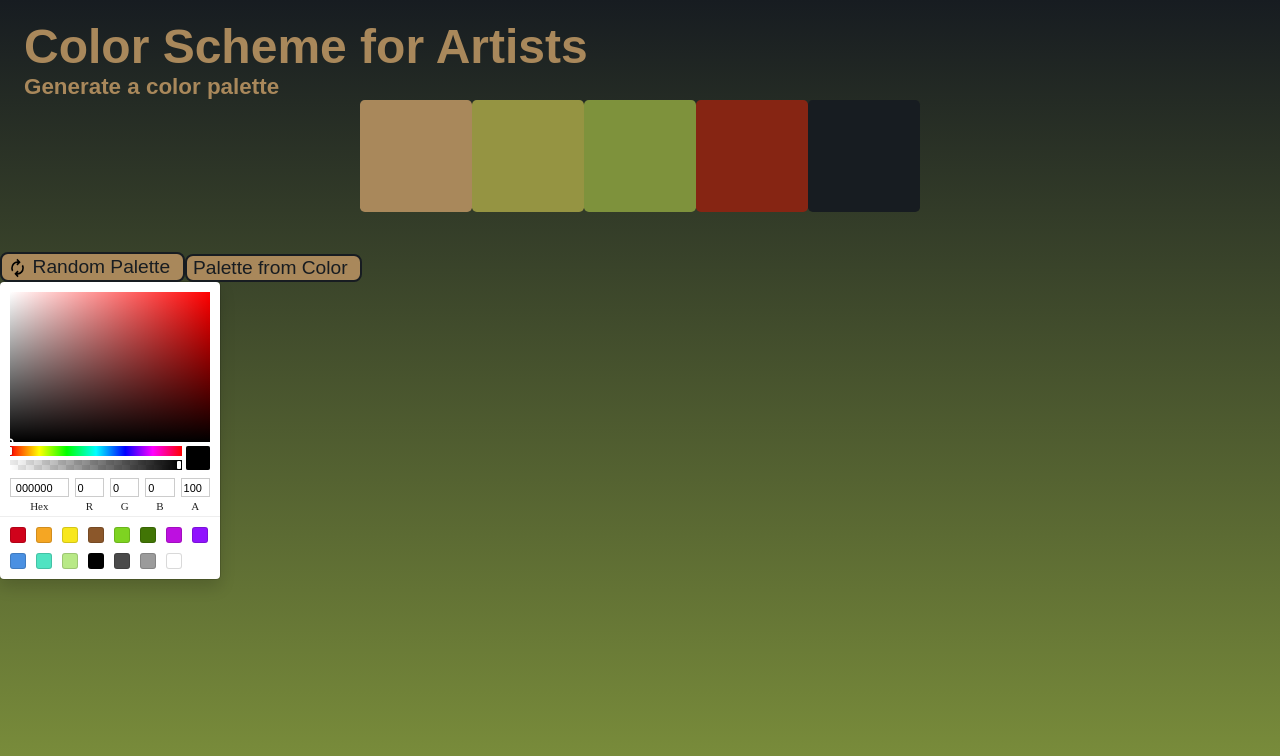
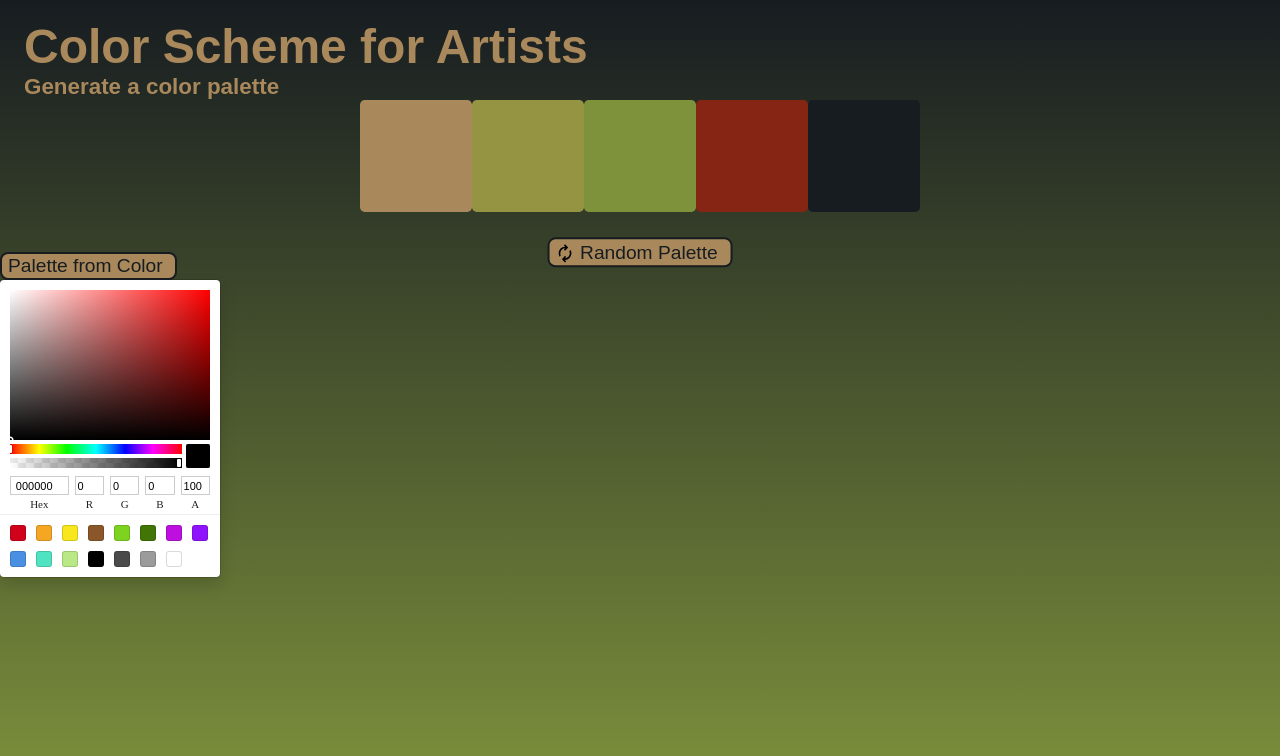
Before and after one commit to colton-patch/color-scheme, a React (Vite) app: page / in a window 1280 px wide. Shown: the top 756 px of the page. Built offline with nearby package versions, Linux system fonts and the light colour scheme; the HTML template or start-up script is replaced by a standard one.

Commit message:
fun buttons

```diff
--- a/src/components/Buttons.jsx
+++ b/src/components/Buttons.jsx
@@ -9,7 +9,7 @@ let buttonStyle = {
 
   return (
     <>
-      <button onClick={() => request(null)} style = {buttonStyle}><img src={arrows} />&nbsp;Random Palette</button>
+      <button className='centered' onClick={() => request(null)} style = {buttonStyle}><img src={arrows} />&nbsp;Random Palette</button>
     </>
   );
 }
--- a/src/index.css
+++ b/src/index.css
@@ -34,8 +34,14 @@ h2 {
   text-align: center;
 }
 
+.centered {
+  position: absolute;
+  left: 50%;
+  -ms-transform: translate(-50%, -50%);
+  transform: translate(-50%, -50%);
+}
+
 button {
-  float: center;
   cursor: pointer;
   border-radius: 0.5rem;
   font-family: Arial, Helvetica, sans-serif;
```
